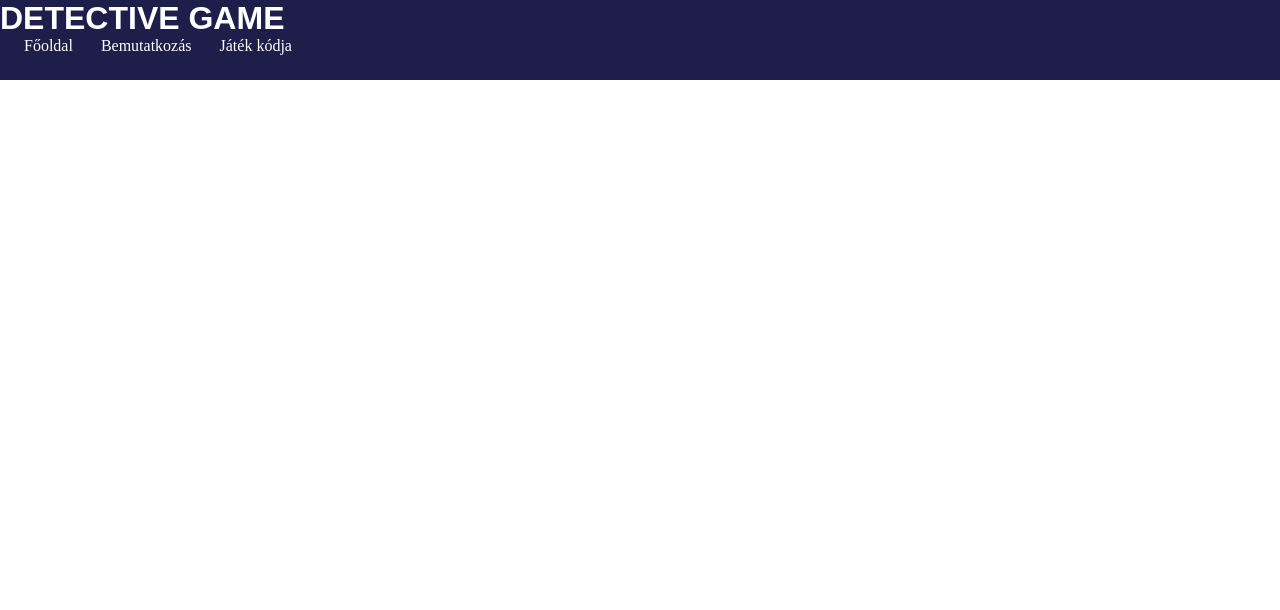
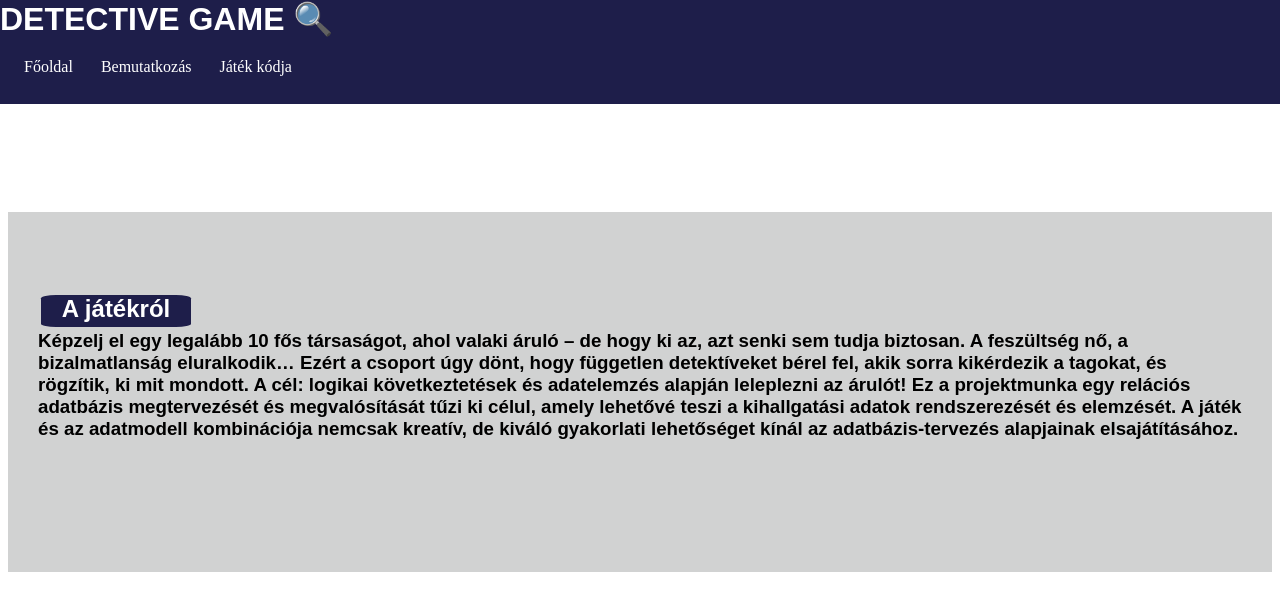
Before and after one commit to csabi28619/SQL-adatb-zis-projekt, a plain HTML site: page web/index.html in a window 1280 px wide. Drawn offline with Linux system fonts and the light colour scheme.

Commit message:
ÁÁÁÁÁÁÁÁÁÁÁÁÁÁÁÁ

```diff
--- a/web/index.html
+++ b/web/index.html
@@ -9,14 +9,19 @@
 <body>
     <div class="nav">
         <div class="title">
-            <h1>DETECTIVE GAME</h1>
+            <h1>DETECTIVE GAME 🔍</h1>
         </div>
         <a href="index.html">Főoldal</a>
         <a href="tagok.html">Bemutatkozás</a>
         <a href="kod.html">Játék kódja</a>
     </div>
     <div class="container">
+        <div class="bemutatas">
+            <h2 class="title">A játékról</h2>
+            <h3>Képzelj el egy legalább 10 fős társaságot, ahol valaki áruló – de hogy ki az, azt senki sem tudja biztosan. A feszültség nő, a bizalmatlanság eluralkodik… Ezért a csoport úgy dönt, hogy független detektíveket bérel fel, akik sorra kikérdezik a tagokat, és rögzítik, ki mit mondott. A cél: logikai következtetések és adatelemzés alapján leleplezni az árulót!
 
+Ez a projektmunka egy relációs adatbázis megtervezését és megvalósítását tűzi ki célul, amely lehetővé teszi a kihallgatási adatok rendszerezését és elemzését. A játék és az adatmodell kombinációja nemcsak kreatív, de kiváló gyakorlati lehetőséget kínál az adatbázis-tervezés alapjainak elsajátításához.</h3>
+        </div>
     </div>
 </body>
 </html>
--- a/web/style.css
+++ b/web/style.css
@@ -12,13 +12,37 @@ body{
 }
 .nav{
     background-color: rgb(30, 30, 74);
-    height: 10vh;
+    min-height: 13vh;
     color: white;
     font-family: 'Times New Roman', Times, serif;
-        >a{
+    >.title{
+        margin-bottom: 20px;
+    }
+    >a{
+        color: white;
+        text-decoration: none;
+        font-family: 'Times New Roman', Times, serif;
+        margin-left: 3vh;
+    }
+}
+.container{
+    padding: 8px;
+    margin-top: 100px;
+    >.bemutatas{
+        background-color: rgb(209, 210, 210);
+        min-height: 45vh;
+        padding-top: 10vh;
+        padding-right: 30px;
+        padding-left: 30px;
+        >.title{
+            text-align: center;
+            margin: 3px;
+            min-height: 4vh;
+            max-width: 150px;
+            border-radius: 10%;
+            background-color: rgb(30, 30, 74);
             color: white;
-            text-decoration: none;
-            font-family: 'Times New Roman', Times, serif;
-            margin-left: 3vh;
         }
+    }
+
 }
```
